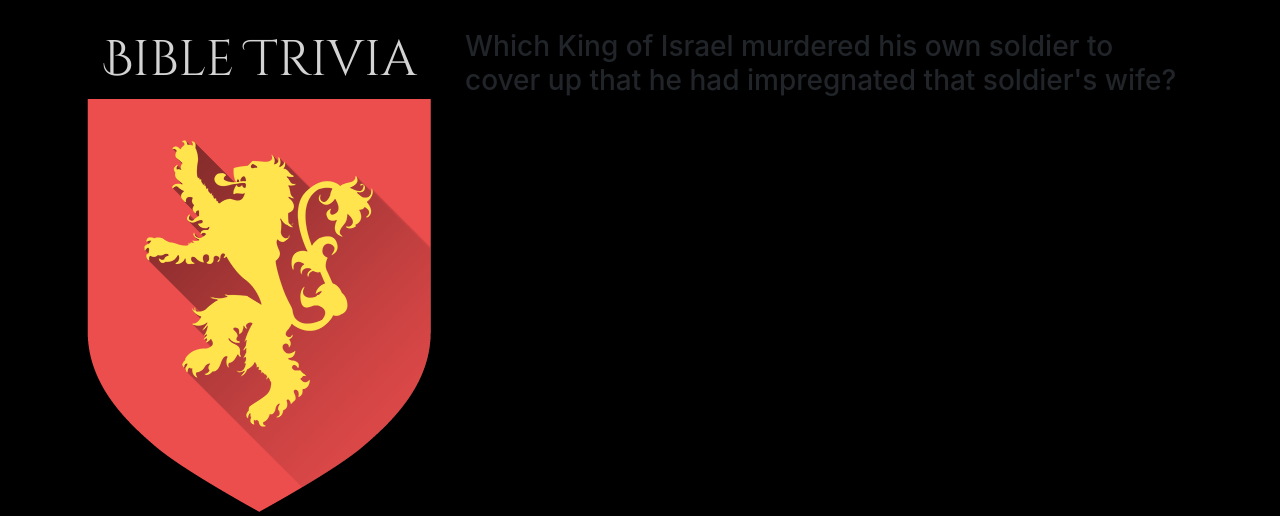
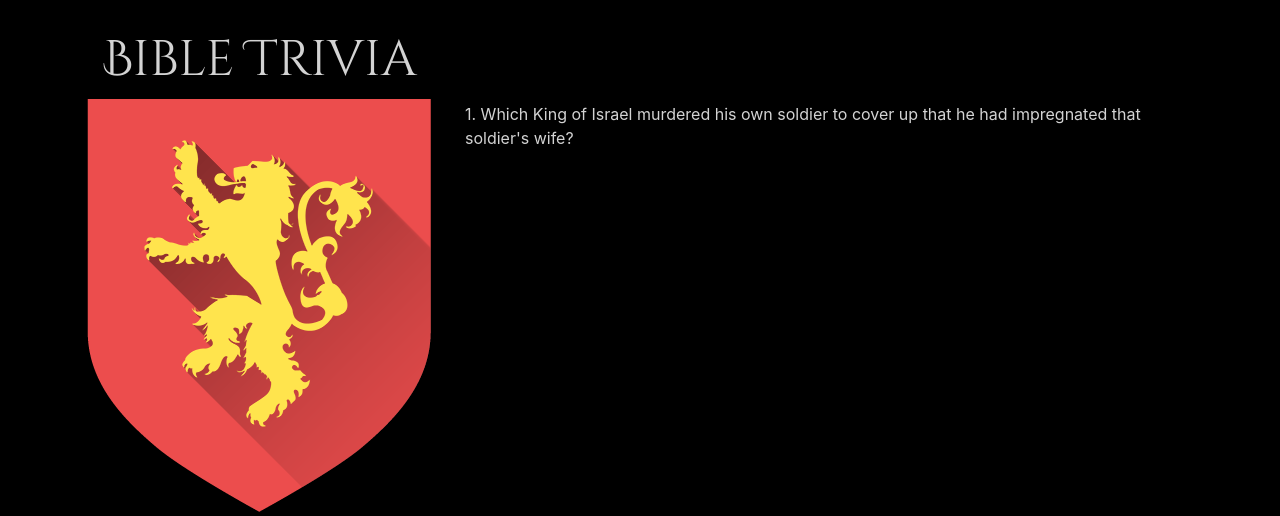
Before and after one commit to AQM28202/TriviaGame, a plain HTML site: page index.html in a window 1280 px wide. Both pictures are taken after a click on the button "TAKE THE QUIZ". Shown: the part 360-876 px from the top of the page. Drawn offline with nearby package versions, Linux system fonts and the light colour scheme.

Commit message:
<reformatting html text>

```diff
--- a/assets/css/style.css
+++ b/assets/css/style.css
@@ -12,4 +12,8 @@ P {
     color: #D3D3D3;
 }
 
-hr { color:whitesmoke}
+#questions-display {
+    color: #D3D3D3;
+
+
+}
--- a/assets/javascript/app.js
+++ b/assets/javascript/app.js
@@ -7,7 +7,7 @@
 
     $("#start-button").on("click", function(){
         $("#splash-page").hide();
-        $("#questions-display").html("<h3>" + questionList[0].question + "</h3>");
+        $("#questions-display").html("<p>" + questionList[0].question + "</p>");
       });
 
 
@@ -15,37 +15,37 @@
 var questionList =
 [
   {
-    question: "Which King of Israel murdered his own soldier to cover up that he had impregnated that soldier's wife?",
+    question: "1. Which King of Israel murdered his own soldier to cover up that he had impregnated that soldier's wife?",
     answers: ["King Uzziah", "King David", "King Josiah"],
     correct: "King David"
   },
     {
-    question: "Who ordered a baby to be cut in half in order to resolve a custody dispute?",
+    question: "2. Who ordered a baby to be cut in half in order to resolve a custody dispute?",
     answers: ["King Solomon", "King Herod", "Pharaoh"],
     correct: "King Solomon"
   },
   {
-    question: "Who was reportedly stripped naked, beaten, killed and mocked as 'King of the Jews?'",
+    question: "3. Who was reportedly stripped naked, beaten, killed and mocked as 'King of the Jews?'",
     answers: ["Joshua", "John", "Jesus"],
     correct: "Jesus"
   },
   {
-    question: "Who ordered the execution of all male children two years old and under in the vicinity of Bethlehem?",
+    question: "4. Who ordered the execution of all male children two years old and under in the vicinity of Bethlehem?",
     answers: ["King Manasseh", "King Herod", "King Jehoiakim"],
     correct: "King Herod"
   },
   {
-    question: "Who was rumored to have 700 wives and 300 concubines?",
+    question: "5. Who was rumored to have 700 wives and 300 concubines?",
     answers: ["King Hezekiah", "King Ahab", "King Solomon"],
     correct: "King Solomon"
   },
   {
-    question: "Which King did nothing after finding out that his son had raped his daughter?",
+    question: "6. Which King did nothing after finding out that his son had raped his daughter?",
     answers: ["King David", "King Jehoshaphat", "King Jeroboam"],
     correct: "King David"
   },
   {
-    question: "As punishment for praying, who threw a prophet into a lion's den?",
+    question: "7. As punishment for praying, who threw a prophet into a lion's den?",
     answers: ["King Jehu", "King Darius", "King Rehoboam"],
     correct: "King Darius"
   },
```
Also changed, not shown: index.html (+8 -2 lines).
